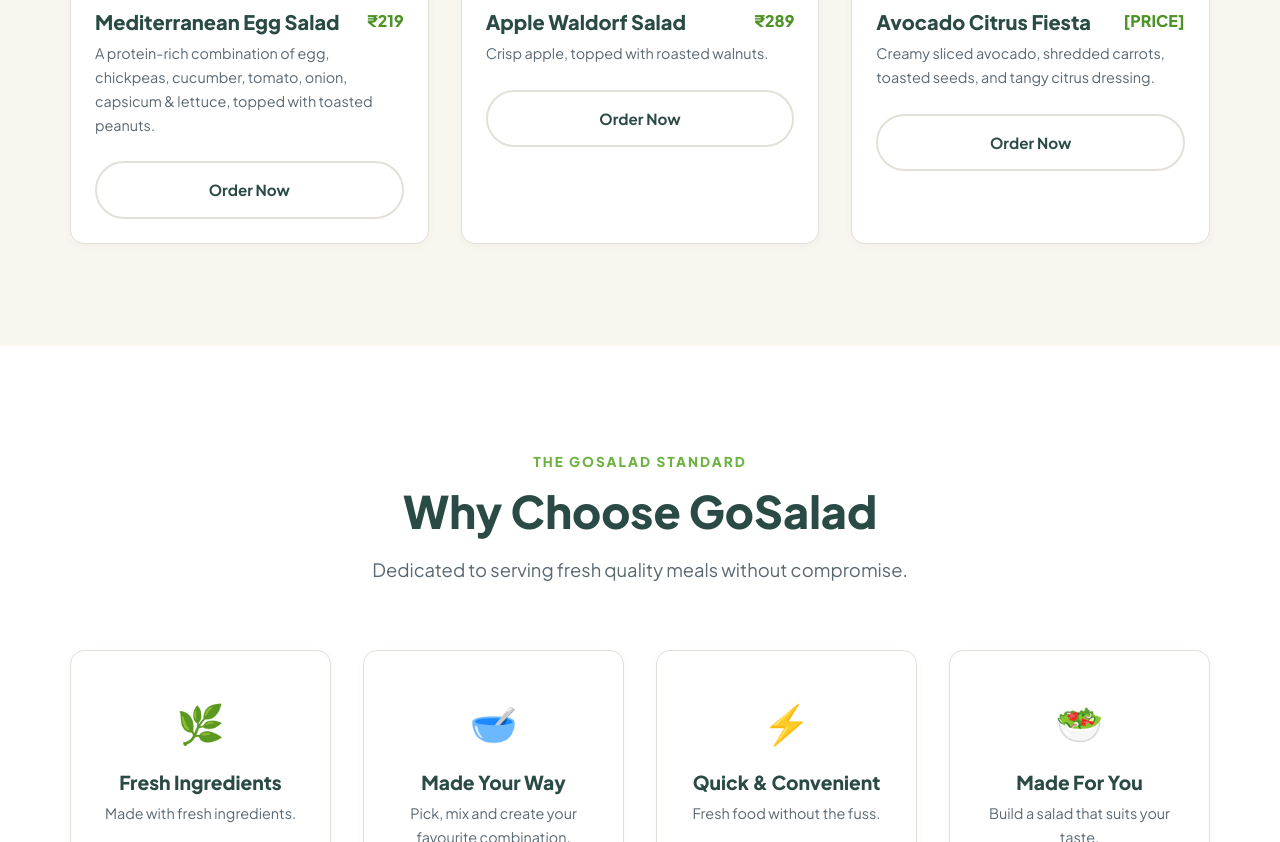
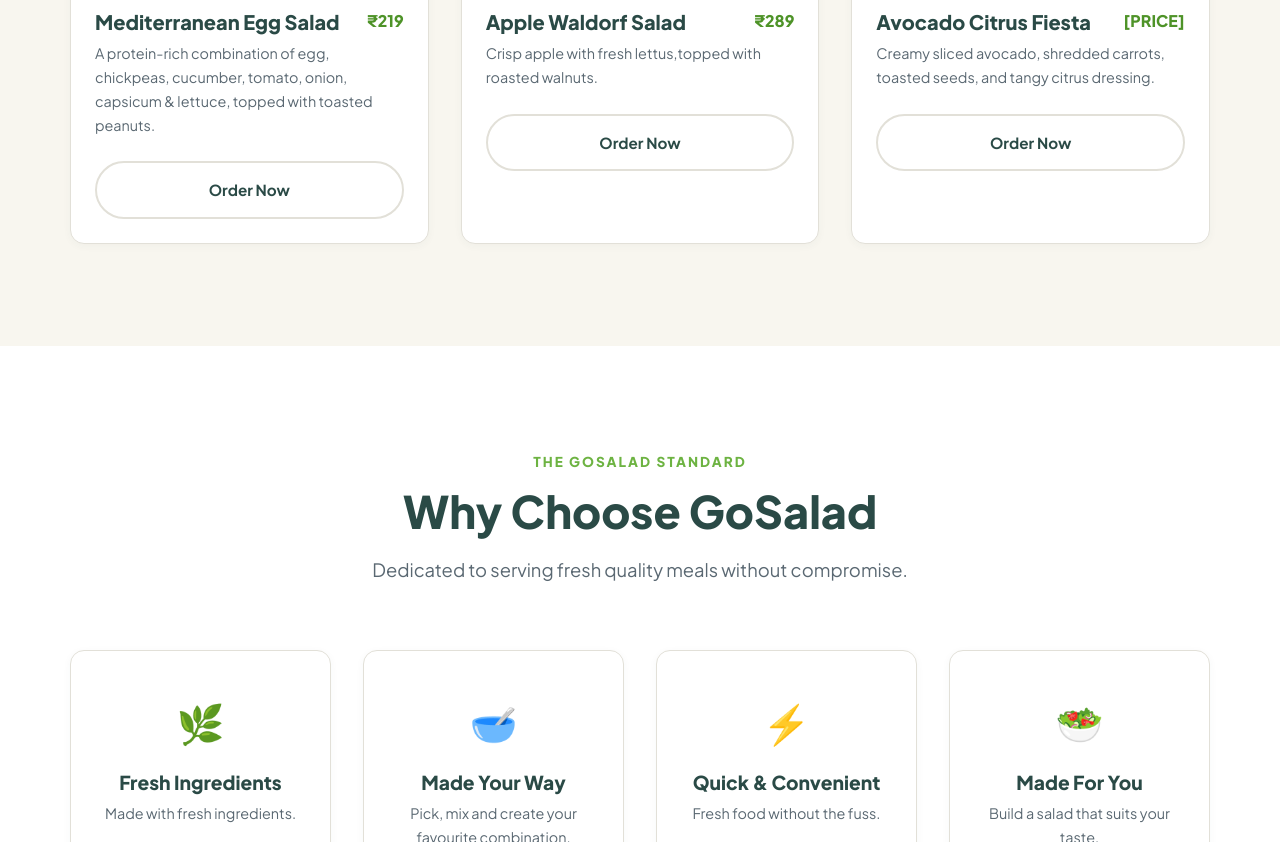
Before and after one commit to sonulooppe-eng/Gosalad, a plain HTML site: page index.html in a window 1280 px wide. Shown: the part 4524-5366 px from the top of the page. Drawn offline with Linux system fonts and the light colour scheme.

Commit message:
Update index.html

```diff
--- a/index.html
+++ b/index.html
@@ -281,7 +281,7 @@
                 <h3 class="card-title">Apple Waldorf Salad</h3>
                 <span class="card-price">₹289</span>
               </div>
-              <p class="card-desc">Crisp apple, topped with roasted walnuts.</p>
+              <p class="card-desc">Crisp apple with fresh lettus,topped with roasted walnuts.</p>
               <a href="#order" class="btn btn-outline btn-block">Order Now</a>
             </div>
           </div>
```
